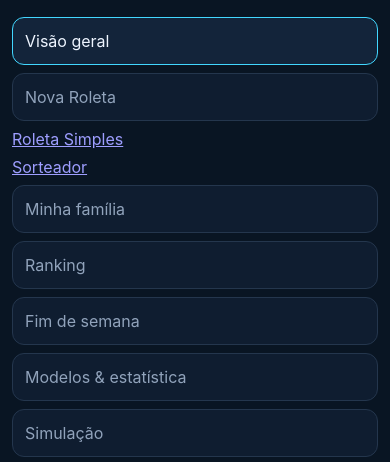
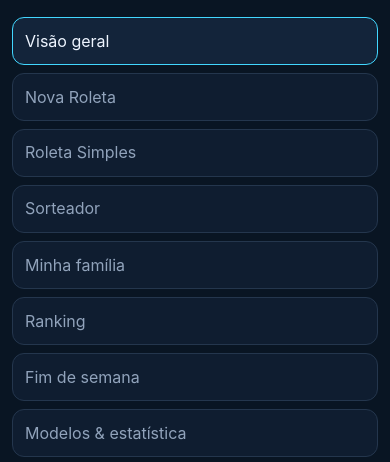
Before and after one commit to wagnerjfjunior/Roleta, a website with bundled scripts: page index.html in a window 390 px wide. Both pictures are taken after a click on the button "Abrir menu de navegação". Shown: the part 59-521 px from the top of the page. Built offline with nearby package versions, Linux system fonts and the light colour scheme; files whose address does not match are found by name.

Commit message:
style(menu): match internal navigation links on desktop and mobile

```diff
--- a/styles.css
+++ b/styles.css
@@ -998,3 +998,14 @@
  .rlt-five-column-table select[data-correct-class]{font-size:12px;padding:8px 0}
  .rlt-five-column-table [data-line-state]{font-size:9px}
 }
+
+/* Navegacao entre os modulos publicados, preservando botoes internos do workspace. */
+.workspace-nav a.workspace-nav-link{display:block;box-sizing:border-box;appearance:none;border:1px solid transparent;background:transparent;color:var(--muted);text-align:left;padding:11px 12px;border-radius:12px;font:inherit;font-size:13px;line-height:normal;text-decoration:none;cursor:pointer}
+.workspace-nav a.workspace-nav-link:hover{color:var(--text);background:rgba(255,255,255,.025)}
+.workspace-nav a.workspace-nav-link:focus-visible{outline:3px solid var(--cyan);outline-offset:2px}
+@media screen and (max-width:980px){
+ .workspace-nav a.workspace-nav-link{font-size:15px;text-align:left;min-height:48px;padding:12px;line-height:1.3;border-color:#24364d;background:#0f1d30}
+}
+@media screen and (max-width:600px){
+ .workspace-nav a.workspace-nav-link{font-size:16px}
+}
```
